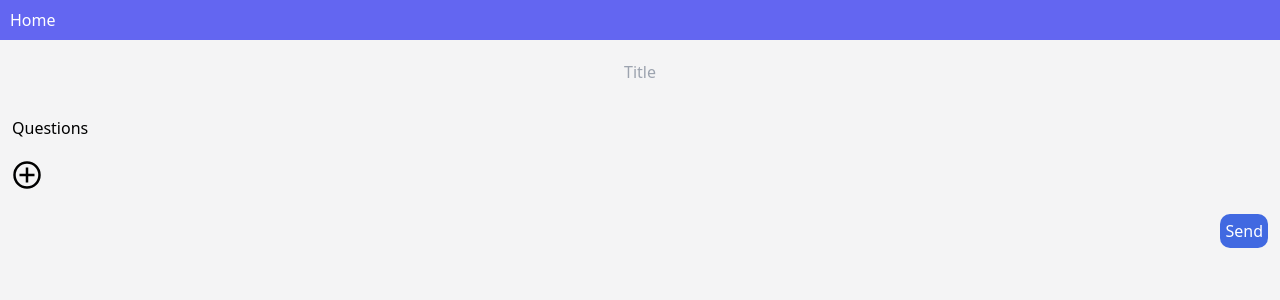
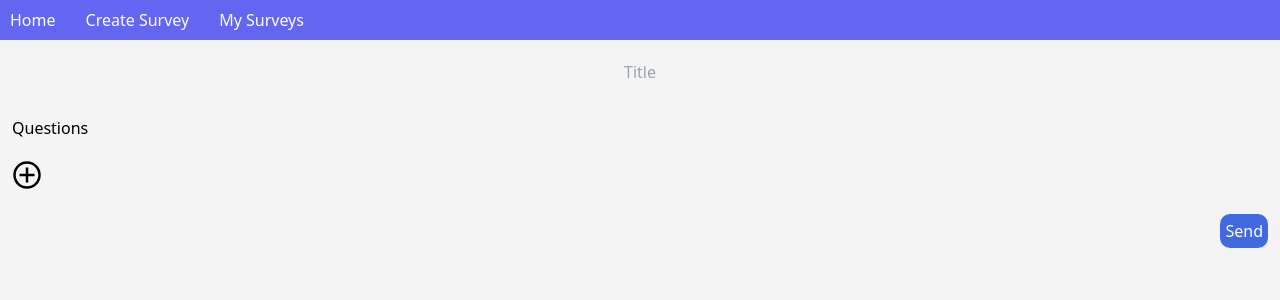
Before and after one commit to genericdude1998/codelabs-assignment, a React app: page /newSurvey in a window 1280 px wide. Shown: the top 300 px of the page. Built offline with nearby package versions, Linux system fonts and the light colour scheme.

Commit message:
added navbar links

```diff
--- a/api/surveys.json
+++ b/api/surveys.json
@@ -1 +1 @@
-[{"title":"Hello","questions":[{"name":"Why?","result":"Yes"}]},{"title":"Hello Again","questions":[{"name":"Why again?","result":null}]},{"title":"hhhhh","questions":[{"name":"hhhhh","result":null}]},{"title":"ghghghg","questions":[{"name":"ghghghgh","result":null}]},{"title":"fff","questions":[{"name":"ffff","result":null}]},{"title":"Mutiple","questions":[{"name":"ffffff","result":"Yes"},{"name":"fffffff","result":"No"}]},{"title":"rgfdgfdgfdg","questions":[{"name":"fgdfgdfgdfgdf","result":null}]},{"title":"ffff","questions":[{"name":"fffff","result":null},{"name":"fffff","result":null}]},{"title":"ddddd","questions":[{"name":"ddddd","result":"Yes"}]},{"title":"Uni","questions":[{"name":"What are you?","result":"Yes"},{"name":"Why are you?","result":"Yes"}]},{"title":"fffff","questions":[{"name":"ddddd","result":null}]}]
+[{"title":"Hello","questions":[{"name":"Why?","result":"Yes"}]},{"title":"Hello Again","questions":[{"name":"Why again?","result":null}]},{"title":"hhhhh","questions":[{"name":"hhhhh","result":null}]},{"title":"ghghghg","questions":[{"name":"ghghghgh","result":null}]},{"title":"fff","questions":[{"name":"ffff","result":null}]},{"title":"Mutiple","questions":[{"name":"ffffff","result":"Yes"},{"name":"fffffff","result":"No"}]},{"title":"rgfdgfdgfdg","questions":[{"name":"fgdfgdfgdfgdf","result":null}]},{"title":"ffff","questions":[{"name":"fffff","result":null},{"name":"fffff","result":null}]},{"title":"ddddd","questions":[{"name":"ddddd","result":"Yes"}]},{"title":"Uni","questions":[{"name":"What are you?","result":"Yes"},{"name":"Why are you?","result":"Yes"}]},{"title":"fffff","questions":[{"name":"ddddd","result":null}]},{"title":"ffffff","questions":[{"name":"ffffff","result":null}]}]
--- a/src/navbar/NavBar.jsx
+++ b/src/navbar/NavBar.jsx
@@ -6,9 +6,10 @@ const Navbar = () => {
         <div className="
                 bg-indigo-500
                 h-10
-
             ">
-                <Link to='/' className="text-white h-full navBarLink">Home</Link>
+                <Link to='/' className="text-white h-full navBarLink m-5">Home</Link>
+                <Link to='/newSurvey' className="text-white h-full navBarLink m-5">Create Survey</Link>
+                <Link to='/surveysList' className="text-white h-full navBarLink m-5">My Surveys</Link>
         </div >
     );
 }
```
